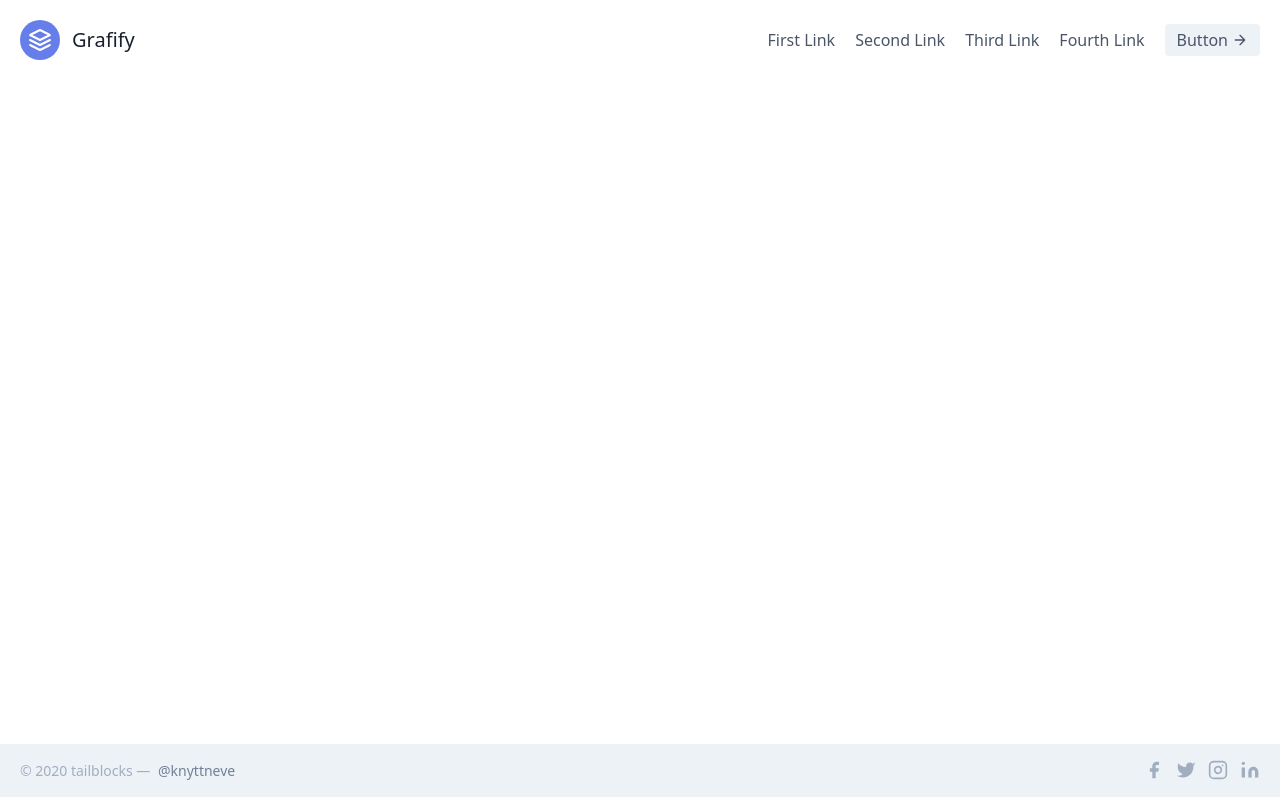
After one commit to dendihandian/grafify, a Flask app: template templates/layout/app.html in a window 1280 px wide. The commit adds this page. Run offline with Flask 2, Linux system fonts and the light colour scheme; the template is opened without the code that fills it, so the values that code supplies are empty; style sheets or scripts are compiled from the project's sources.

Commit message:
partials templating

```diff
--- a/resources/scss/app.scss
+++ b/resources/scss/app.scss
@@ -3,3 +3,7 @@
 @import "tailwindcss/components";
 
 @import "tailwindcss/utilities";
+
+main {
+  height: calc(100vh - 8.5rem);
+}
--- a/templates/index.html
+++ b/templates/index.html
@@ -1,4 +1,4 @@
-{% extends 'base.html' %}
+{% extends 'layout/app.html' %}
 
 {% block content %}
 	<h1>
@@ -14,6 +14,4 @@
 	{% for edge in graph.edges %}
 		<span>{{ edge.source }} -> {{ edge.target}}</span>,
 	{% endfor %}
-
-
 {% endblock %}
--- /dev/null
+++ b/templates/layout/app.html
@@ -0,0 +1,20 @@
+<!DOCTYPE html>
+<html lang="en">
+	<head>
+		<meta charset="UTF-8">
+		<meta name="viewport" content="width=device-width, initial-scale=1.0">
+		<title>Grafify</title>
+		<link rel="stylesheet" href="{{ url_for('static', filename= 'css/app.css') }}">
+	</head>
+	<body>
+        {% include "partials/header.html" %}
+
+		<main>
+			{% block content %}{% endblock %}
+		</main>
+
+        {% include "partials/footer.html" %}
+
+        <script src="{{ url_for('static', filename='js/app.js') }}"></script>
+	</body>
+</html>
--- /dev/null
+++ b/templates/partials/footer.html
@@ -0,0 +1,33 @@
+<footer class="text-gray-700 body-font">
+	<div class="bg-gray-200">
+		<div class="container mx-auto py-4 px-5 flex flex-wrap flex-col sm:flex-row">
+			<p class="text-gray-500 text-sm text-center sm:text-left">© 2020 tailblocks —
+				<a href="https://twitter.com/knyttneve" rel="noopener noreferrer" class="text-gray-600 ml-1" target="_blank">@knyttneve</a>
+			</p>
+			<span class="inline-flex sm:ml-auto sm:mt-0 mt-2 justify-center sm:justify-start">
+				<a class="text-gray-500">
+					<svg fill="currentColor" stroke-linecap="round" stroke-linejoin="round" stroke-width="2" class="w-5 h-5" viewbox="0 0 24 24">
+						<path d="M18 2h-3a5 5 0 00-5 5v3H7v4h3v8h4v-8h3l1-4h-4V7a1 1 0 011-1h3z"></path>
+					</svg>
+				</a>
+				<a class="ml-3 text-gray-500">
+					<svg fill="currentColor" stroke-linecap="round" stroke-linejoin="round" stroke-width="2" class="w-5 h-5" viewbox="0 0 24 24">
+						<path d="M23 3a10.9 10.9 0 01-3.14 1.53 4.48 4.48 0 00-7.86 3v1A10.66 10.66 0 013 4s-4 9 5 13a11.64 11.64 0 01-7 2c9 5 20 0 20-11.5a4.5 4.5 0 00-.08-.83A7.72 7.72 0 0023 3z"></path>
+					</svg>
+				</a>
+				<a class="ml-3 text-gray-500">
+					<svg fill="none" stroke="currentColor" stroke-linecap="round" stroke-linejoin="round" stroke-width="2" class="w-5 h-5" viewbox="0 0 24 24">
+						<rect width="20" height="20" x="2" y="2" rx="5" ry="5"></rect>
+						<path d="M16 11.37A4 4 0 1112.63 8 4 4 0 0116 11.37zm1.5-4.87h.01"></path>
+					</svg>
+				</a>
+				<a class="ml-3 text-gray-500">
+					<svg fill="currentColor" stroke="currentColor" stroke-linecap="round" stroke-linejoin="round" stroke-width="0" class="w-5 h-5" viewbox="0 0 24 24">
+						<path stroke="none" d="M16 8a6 6 0 016 6v7h-4v-7a2 2 0 00-2-2 2 2 0 00-2 2v7h-4v-7a6 6 0 016-6zM2 9h4v12H2z"></path>
+						<circle cx="4" cy="4" r="2" stroke="none"></circle>
+					</svg>
+				</a>
+			</span>
+		</div>
+	</div>
+</footer>
--- /dev/null
+++ b/templates/partials/header.html
@@ -0,0 +1,21 @@
+<header class="text-gray-700 body-font">
+	<div class="container mx-auto flex flex-wrap p-5 flex-col md:flex-row items-center">
+		<a class="flex title-font font-medium items-center text-gray-900 mb-4 md:mb-0">
+			<svg xmlns="http://www.w3.org/2000/svg" fill="none" stroke="currentColor" stroke-linecap="round" stroke-linejoin="round" stroke-width="2" class="w-10 h-10 text-white p-2 bg-indigo-500 rounded-full" viewbox="0 0 24 24">
+				<path d="M12 2L2 7l10 5 10-5-10-5zM2 17l10 5 10-5M2 12l10 5 10-5"></path>
+			</svg>
+			<span class="ml-3 text-xl">Grafify</span>
+		</a>
+		<nav class="md:ml-auto flex flex-wrap items-center text-base justify-center">
+			<a class="mr-5 hover:text-gray-900">First Link</a>
+			<a class="mr-5 hover:text-gray-900">Second Link</a>
+			<a class="mr-5 hover:text-gray-900">Third Link</a>
+			<a class="mr-5 hover:text-gray-900">Fourth Link</a>
+		</nav>
+		<button class="inline-flex items-center bg-gray-200 border-0 py-1 px-3 focus:outline-none hover:bg-gray-300 rounded text-base mt-4 md:mt-0">Button
+			<svg fill="none" stroke="currentColor" stroke-linecap="round" stroke-linejoin="round" stroke-width="2" class="w-4 h-4 ml-1" viewbox="0 0 24 24">
+				<path d="M5 12h14M12 5l7 7-7 7"></path>
+			</svg>
+		</button>
+	</div>
+</header>
```
Lines whose indentation alone changed are shown as unchanged.
